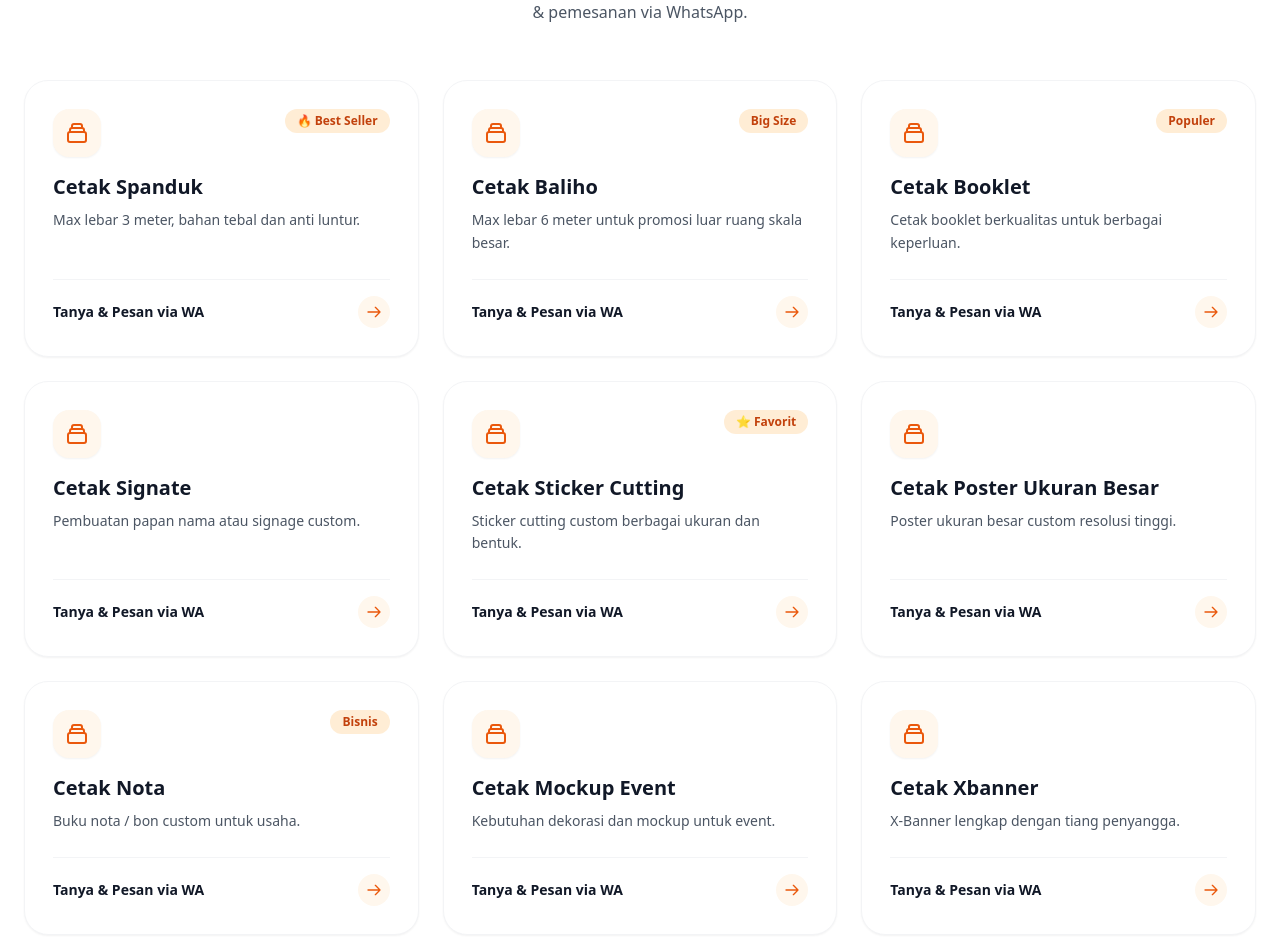
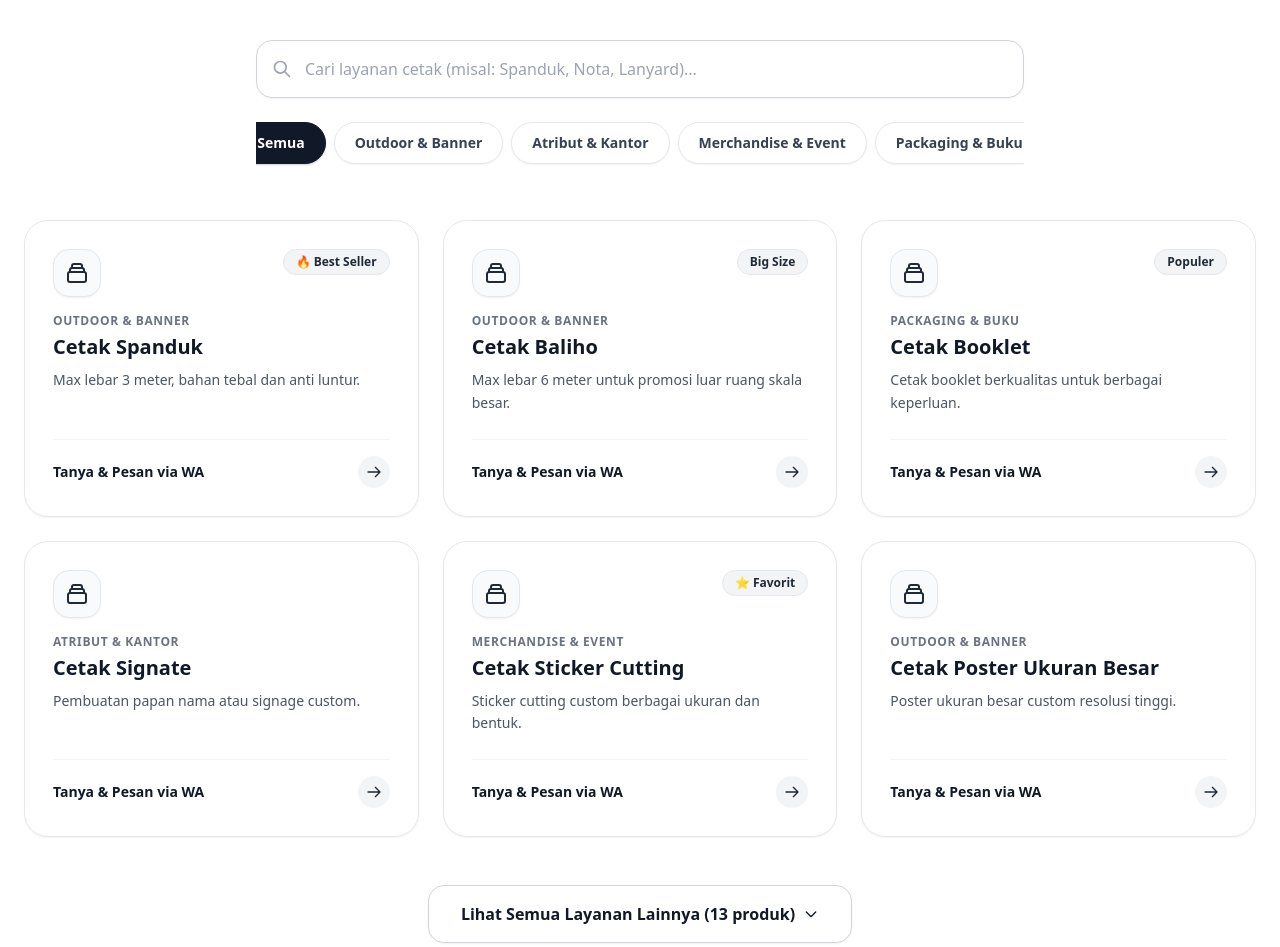
Before and after one commit to Heroness1/daycreed-inframe, a Next.js app: page /testing in a window 1280 px wide. Shown: the part 2065-3012 px from the top of the page. Built offline with nearby package versions, Linux system fonts and the light colour scheme.

Commit message:
Implement search and category filter for products
Added search functionality and category filter for products.

```diff
--- a/pages/testing.js
+++ b/pages/testing.js
@@ -1,4 +1,5 @@
 import Head from "next/head";
+import { useState } from "react";
 
 // --- DATA LAYANAN, PRODUK, KENAPA KAMI, & KLIEN ---
 
@@ -33,86 +34,105 @@ const dataProduk = [
   {
     nama: "Cetak Spanduk",
     deskripsi: "Max lebar 3 meter, bahan tebal dan anti luntur.",
-    badge: "🔥 Best Seller"
+    badge: "🔥 Best Seller",
+    kategori: "Outdoor & Banner"
   },
   {
     nama: "Cetak Baliho",
     deskripsi: "Max lebar 6 meter untuk promosi luar ruang skala besar.",
-    badge: "Big Size"
+    badge: "Big Size",
+    kategori: "Outdoor & Banner"
   },
   {
     nama: "Cetak Booklet",
     deskripsi: "Cetak booklet berkualitas untuk berbagai keperluan.",
-    badge: "Populer"
+    badge: "Populer",
+    kategori: "Packaging & Buku"
   },
   {
     nama: "Cetak Signate",
     deskripsi: "Pembuatan papan nama atau signage custom.",
+    kategori: "Atribut & Kantor"
   },
   {
     nama: "Cetak Sticker Cutting",
     deskripsi: "Sticker cutting custom berbagai ukuran dan bentuk.",
-    badge: "⭐ Favorit"
+    badge: "⭐ Favorit",
+    kategori: "Merchandise & Event"
   },
   {
     nama: "Cetak Poster Ukuran Besar",
     deskripsi: "Poster ukuran besar custom resolusi tinggi.",
+    kategori: "Outdoor & Banner"
   },
   {
     nama: "Cetak Nota",
     deskripsi: "Buku nota / bon custom untuk usaha.",
-    badge: "Bisnis"
+    badge: "Bisnis",
+    kategori: "Atribut & Kantor"
   },
   {
     nama: "Cetak Mockup Event",
     deskripsi: "Kebutuhan dekorasi dan mockup untuk event.",
+    kategori: "Merchandise & Event"
   },
   {
     nama: "Cetak Xbanner",
     deskripsi: "X-Banner lengkap dengan tiang penyangga.",
+    kategori: "Outdoor & Banner"
   },
   {
     nama: "Cetak Roll Banner",
     deskripsi: "Roll Banner premium, praktis dan kokoh.",
+    kategori: "Outdoor & Banner"
   },
   {
     nama: "Cetak Plakat",
     deskripsi: "Plakat custom untuk acara penghargaan/kenang-kenangan.",
+    kategori: "Merchandise & Event"
   },
   {
     nama: "Cetak Lanyard",
     deskripsi: "Tali ID Card / Lanyard custom printing.",
-    badge: "⚡ Cepat"
+    badge: "⚡ Cepat",
+    kategori: "Atribut & Kantor"
   },
   {
     nama: "Cetak Gelang Event / Wristband",
     deskripsi: "Wristband / gelang tiket event anti luntur.",
+    kategori: "Merchandise & Event"
   },
   {
     nama: "Cetak Id Card",
     deskripsi: "ID Card bahan PVC berkualitas tinggi.",
-    badge: "⚡ Cepat"
+    badge: "⚡ Cepat",
+    kategori: "Atribut & Kantor"
   },
   {
     nama: "Cetak Nametag",
     deskripsi: "Nametag dada custom profesional.",
+    kategori: "Atribut & Kantor"
   },
   {
     nama: "Cetak Kop Surat",
     deskripsi: "Kop surat resmi instansi atau perusahaan.",
+    kategori: "Atribut & Kantor"
   },
   {
     nama: "Cetak Photo Props Aksesoris Photoboot",
     deskripsi: "Aksesoris photobooth kekinian dan lucu.",
+    kategori: "Merchandise & Event"
   },
   {
     nama: "Cetak Package",
     deskripsi: "Packaging / kemasan box custom untuk produk.",
-    badge: "Custom"
+    badge: "Custom",
+    kategori: "Packaging & Buku"
   },
   {
     nama: "Cetak Gantungan Kunci",
     deskripsi: "Gantungan kunci akrilik/pin custom.",
+    kategori: "Merchandise & Event"
   },
 ];
 
@@ -159,7 +179,26 @@ const dataKlien = [
   },
 ];
 
+const kategoriList = ["Semua", "Outdoor & Banner", "Atribut & Kantor", "Merchandise & Event", "Packaging & Buku"];
+
 export default function Home() {
+  const [searchQuery, setSearchQuery] = useState("");
+  const [selectedCategory, setSelectedCategory] = useState("Semua");
+  const [showAll, setShowAll] = useState(false);
+
+  // Logika Filter Produk
+  const filteredProduk = dataProduk.filter((produk) => {
+    const matchesSearch = produk.nama.toLowerCase().includes(searchQuery.toLowerCase()) ||
+                          produk.deskripsi.toLowerCase().includes(searchQuery.toLowerCase());
+    const matchesCategory = selectedCategory === "Semua" || produk.kategori === selectedCategory;
+    return matchesSearch && matchesCategory;
+  });
+
+  // Batasi 6 produk awal jika belum diklik expand, atau tampilkan semua jika sedang mencari/memilih kategori
+  const displayedProduk = (searchQuery || selectedCategory !== "Semua" || showAll)
+    ? filteredProduk
+    : filteredProduk.slice(0, 6);
+
   return (
     <>
       <Head>
@@ -476,7 +515,7 @@ export default function Home() {
           </div>
         </section>
 
-        {/* ================= KATALOG (REDESIGNED CARDS) ================= */}
+        {/* ================= KATALOG (CLEAN WHITE CARDS ON WHITE BG) ================= */}
         <section
           id="katalog"
           aria-labelledby="katalog-title"
@@ -484,8 +523,8 @@ export default function Home() {
         >
           <div className="max-w-7xl mx-auto">
 
-            <div className="mb-14 text-center">
-              <span className="text-orange-600 font-semibold uppercase tracking-wider text-sm bg-orange-50 px-4 py-1.5 rounded-full">
+            <div className="mb-10 text-center">
+              <span className="text-gray-700 font-semibold uppercase tracking-wider text-sm bg-gray-100 px-4 py-1.5 rounded-full">
                 Katalog Produk
               </span>
               <h2
@@ -495,14 +534,61 @@ export default function Home() {
                 Pilihan Layanan Cetak
               </h2>
               <p className="text-gray-600 mt-3 max-w-2xl mx-auto text-base">
-                Klik salah satu kartu di bawah untuk langsung berkonsultasi mengenai detail spesifikasi & pemesanan via WhatsApp.
+                Cari produk atau pilih kategori di bawah untuk menemukan kebutuhan cetak Anda.
               </p>
             </div>
 
-            {/* Grid Kartu Modern */}
+            {/* --- SEARCH BAR & FILTER TABS --- */}
+            <div className="max-w-3xl mx-auto mb-12 space-y-6">
+
+              {/* Input Search (Clean White Border) */}
+              <div className="relative">
+                <span className="absolute inset-y-0 left-0 pl-4 flex items-center pointer-events-none text-gray-400">
+                  <svg className="w-5 h-5" fill="none" stroke="currentColor" viewBox="0 0 24 24" xmlns="http://www.w3.org/2000/svg">
+                    <path strokeLinecap="round" strokeLinejoin="round" strokeWidth={2} d="M21 21l-6-6m2-5a7 7 0 11-14 0 7 7 0 0114 0z" />
+                  </svg>
+                </span>
+                <input
+                  type="text"
+                  value={searchQuery}
+                  onChange={(e) => setSearchQuery(e.target.value)}
+                  placeholder="Cari layanan cetak (misal: Spanduk, Nota, Lanyard)..."
+                  className="w-full pl-12 pr-4 py-4 bg-white border border-gray-300 rounded-2xl text-gray-900 placeholder-gray-400 focus:outline-none focus:border-gray-900 focus:ring-2 focus:ring-gray-100 transition shadow-sm"
+                />
+                {searchQuery && (
+                  <button
+                    onClick={() => setSearchQuery("")}
+                    className="absolute inset-y-0 right-0 pr-4 flex items-center text-sm text-gray-400 hover:text-gray-600"
+                  >
+                    Hapus
+                  </button>
+                )}
+              </div>
+
+              {/* Kategori Pills */}
+              <div className="flex items-center gap-2 overflow-x-auto pb-2 scrollbar-hide justify-start md:justify-center">
+                {kategoriList.map((kategori, idx) => (
+                  <button
+                    key={idx}
+                    onClick={() => setSelectedCategory(kategori)}
+                    className={`whitespace-nowrap px-5 py-2.5 rounded-full text-sm font-semibold transition shadow-sm border ${
+                      selectedCategory === kategori
+                        ? "bg-gray-900 text-white border-gray-900 shadow-gray-900/20"
+                        : "bg-white text-gray-700 border-gray-200 hover:bg-gray-50"
+                    }`}
+                  >
+                    {kategori}
+                  </button>
+                ))}
+              </div>
+
+            </div>
+
+            {/* Grid Kartu Produk (Pure White + Soft Border & Shadow) */}
+            {displayedProduk.length > 0 ? (
+              <>
                 <div className="grid grid-cols-1 md:grid-cols-2 lg:grid-cols-3 gap-6">
-
-              {dataProduk.map((produk, index) => (
+                  {displayedProduk.map((produk, index) => (
                     <a
                       key={index}
                       href={`https://wa.me/6282246926544?text=${encodeURIComponent(
@@ -510,15 +596,15 @@ export default function Home() {
                       )}`}
                       target="_blank"
                       rel="noopener noreferrer"
-                  className="group relative flex flex-col justify-between bg-white rounded-3xl p-7 border border-gray-100 shadow-sm hover:shadow-xl hover:border-orange-200 transition-all duration-300 overflow-hidden"
+                      className="group relative flex flex-col justify-between bg-white rounded-3xl p-7 border border-gray-200 shadow-sm hover:shadow-md hover:border-gray-400 transition-all duration-300 overflow-hidden"
                     >
                       {/* Aksen garis atas saat di-hover */}
-                  <div className="absolute top-0 left-0 right-0 h-1.5 bg-orange-600 opacity-0 group-hover:opacity-100 transition-opacity" />
+                      <div className="absolute top-0 left-0 right-0 h-1.5 bg-gray-900 opacity-0 group-hover:opacity-100 transition-opacity" />
 
                       <div>
                         <div className="flex items-start justify-between gap-3 mb-4">
                           {/* Ikon Cetak Dokumen */}
-                      <div className="w-12 h-12 rounded-2xl bg-orange-50 text-orange-600 flex items-center justify-center group-hover:bg-orange-600 group-hover:text-white transition-colors shadow-sm">
+                          <div className="w-12 h-12 rounded-2xl bg-gray-50 border border-gray-200 text-gray-800 flex items-center justify-center group-hover:bg-gray-900 group-hover:text-white group-hover:border-gray-900 transition-colors shadow-sm">
                             <svg className="w-6 h-6" fill="none" stroke="currentColor" viewBox="0 0 24 24" xmlns="http://www.w3.org/2000/svg">
                               <path strokeLinecap="round" strokeLinejoin="round" strokeWidth={2} d="M19 11H5m14 0a2 2 0 012 2v6a2 2 0 01-2 2H5a2 2 0 01-2-2v-6a2 2 0 012-2m14 0V9a2 2 0 00-2-2M5 11V9a2 2 0 012-2m0 0V5a2 2 0 012-2h6a2 2 0 012 2v2M7 7h10" />
                             </svg>
@@ -526,13 +612,17 @@ export default function Home() {
 
                           {/* Badge jika ada */}
                           {produk.badge && (
-                        <span className="inline-flex items-center px-3 py-1 rounded-full text-xs font-semibold bg-orange-100 text-orange-700">
+                            <span className="inline-flex items-center px-3 py-1 rounded-full text-xs font-semibold bg-gray-100 border border-gray-200 text-gray-800">
                               {produk.badge}
                             </span>
                           )}
                         </div>
 
-                    <h3 className="text-xl font-bold text-gray-900 group-hover:text-orange-600 transition-colors mb-2">
+                        <span className="text-xs font-semibold text-gray-500 uppercase tracking-wider block mb-1">
+                          {produk.kategori}
+                        </span>
+
+                        <h3 className="text-xl font-bold text-gray-900 mb-2">
                           {produk.nama}
                         </h3>
 
@@ -541,10 +631,10 @@ export default function Home() {
                         </p>
                       </div>
 
-                  {/* Tombol aksi bawah (Teks Hitam Nyaman Dibaca) */}
+                      {/* Tombol aksi bawah */}
                       <div className="pt-4 border-t border-gray-100 flex items-center justify-between text-sm font-semibold text-gray-900">
-                    <span className="group-hover:text-orange-600 group-hover:translate-x-1 transition-all">Tanya & Pesan via WA</span>
-                    <div className="w-8 h-8 rounded-full bg-orange-50 group-hover:bg-orange-600 group-hover:text-white text-orange-600 flex items-center justify-center transition-colors">
+                        <span>Tanya & Pesan via WA</span>
+                        <div className="w-8 h-8 rounded-full bg-gray-100 group-hover:bg-gray-900 group-hover:text-white text-gray-800 flex items-center justify-center transition-colors">
                           <svg
                             className="w-4 h-4"
                             fill="none"
@@ -564,8 +654,45 @@ export default function Home() {
 
                     </a>
                   ))}
+                </div>
 
+                {/* Tombol Expand / Collapse */}
+                {!searchQuery && selectedCategory === "Semua" && (
+                  <div className="text-center mt-12">
+                    {!showAll ? (
+                      <button
+                        onClick={() => setShowAll(true)}
+                        className="bg-white hover:bg-gray-50 text-gray-900 font-semibold px-8 py-4 rounded-2xl transition border border-gray-300 shadow-sm inline-flex items-center gap-2"
+                      >
+                        Lihat Semua Layanan Lainnya ({filteredProduk.length - 6} produk)
+                        <svg className="w-4 h-4" fill="none" stroke="currentColor" viewBox="0 0 24 24"><path strokeLinecap="round" strokeLinejoin="round" strokeWidth={2} d="M19 9l-7 7-7-7" /></svg>
+                      </button>
+                    ) : (
+                      <button
+                        onClick={() => setShowAll(false)}
+                        className="bg-white hover:bg-gray-50 text-gray-800 font-semibold px-8 py-4 rounded-2xl transition border border-gray-300 inline-flex items-center gap-2 shadow-sm"
+                      >
+                        Tampilkan Lebih Sedikit
+                        <svg className="w-4 h-4" fill="none" stroke="currentColor" viewBox="0 0 24 24"><path strokeLinecap="round" strokeLinejoin="round" strokeWidth={2} d="M5 15l7-7 7 7" /></svg>
+                      </button>
+                    )}
                   </div>
+                )}
+              </>
+            ) : (
+              /* State Kosong jika tidak ditemukan */
+              <div className="text-center py-16 bg-white rounded-3xl border border-gray-200 shadow-sm">
+                <div className="text-4xl mb-2">🔍</div>
+                <h3 className="text-lg font-bold text-gray-900">Layanan tidak ditemukan</h3>
+                <p className="text-sm text-gray-500 mt-1">Coba gunakan kata kunci lain atau pilih kategori yang berbeda.</p>
+                <button
+                  onClick={() => { setSearchQuery(""); setSelectedCategory("Semua"); setShowAll(false); }}
+                  className="mt-4 bg-gray-900 text-white px-5 py-2 rounded-xl text-sm font-semibold hover:bg-black transition"
+                >
+                  Reset Pencarian
+                </button>
+              </div>
+            )}
 
           </div>
         </section>
```
Lines whose indentation alone changed are shown as unchanged.
